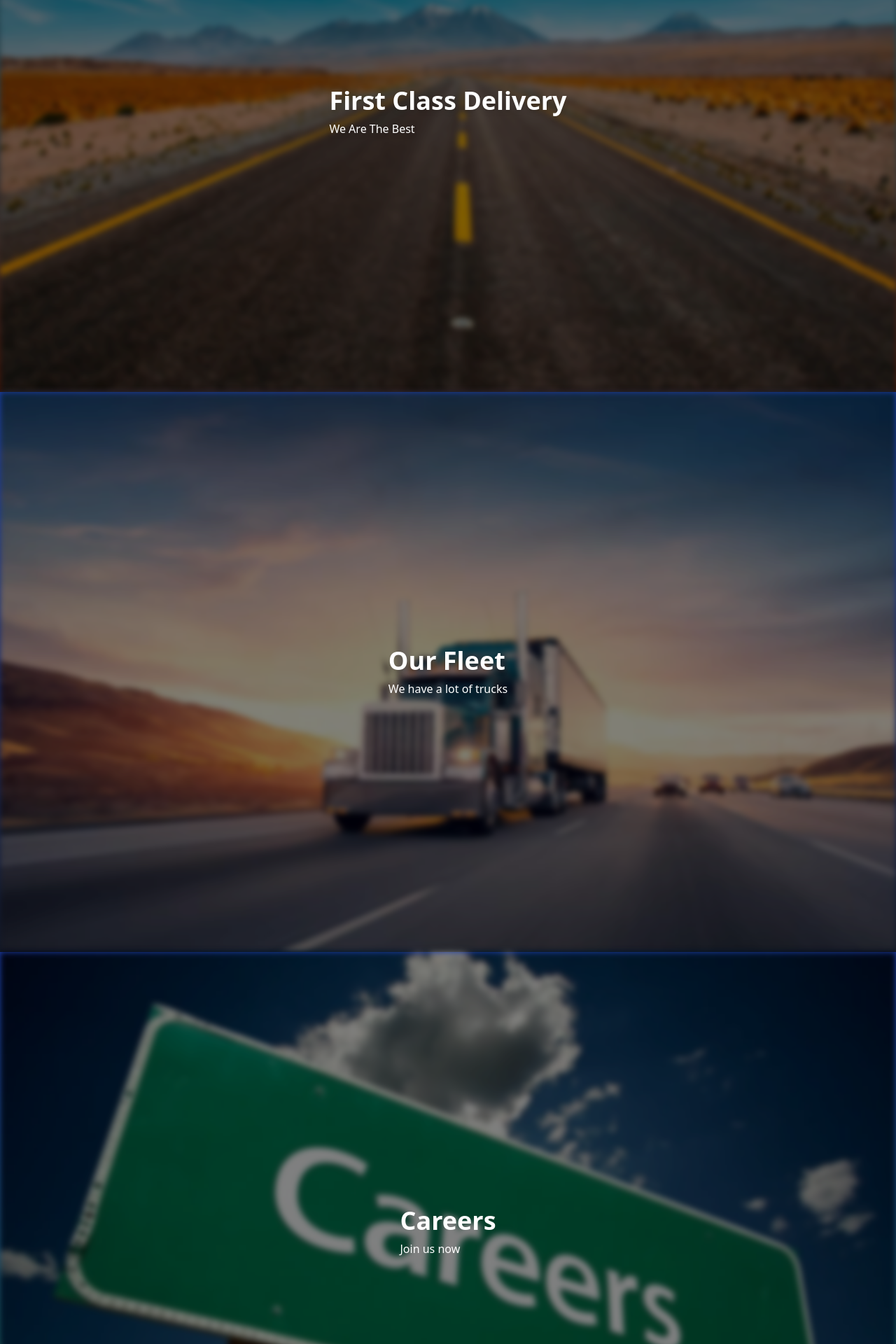
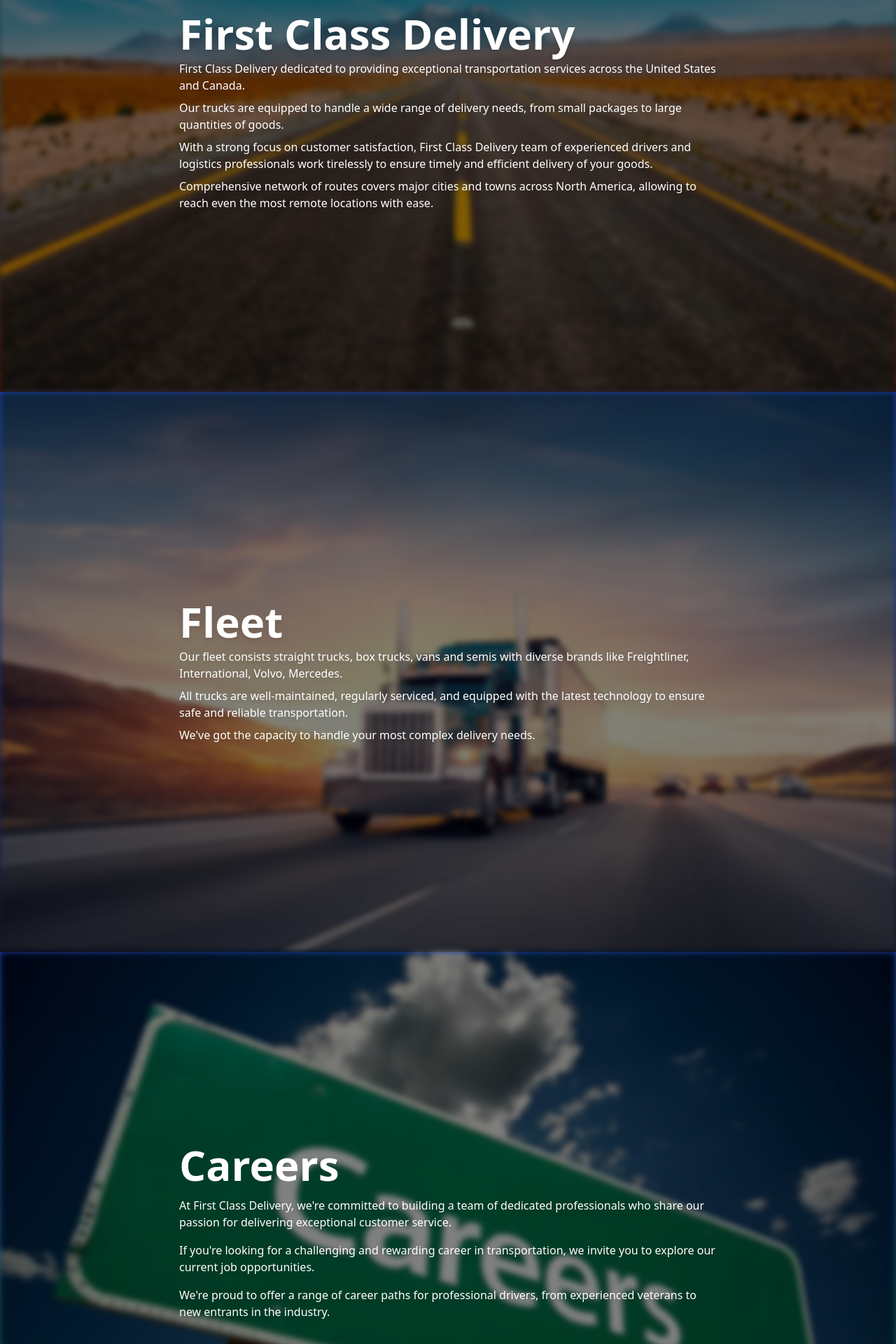
Before and after one commit to 1stclass-delivery/client, a Vue app: page / in a window 1280 px wide. Shown: the part 240-2160 px from the top of the page at 70% size. Built offline with nearby package versions, Linux system fonts and the light colour scheme.

Commit message:
add content filler

```diff
--- a/src/views/HomeView.vue
+++ b/src/views/HomeView.vue
@@ -7,37 +7,60 @@
         class="sticky top-0 h-screen flex flex-col items-center justify-center bg-gradient-to-b from-cyan-800 to-orange-950">
       <img src="@/assets/images/1stclassdelivery-bg.jpg" alt="Background Image"
            class="absolute w-full h-full object-cover filter blur-sm brightness-50">
-      <div class="absolute text-white">
-        <h2 class="text-4xl font-bold drop-shadow-md">First Class Delivery</h2>
-        <p class="mt-2 drop-shadow-md">We Are The Best</p>
+      <div class="absolute text-white max-w-screen-md">
+        <h2 class="text-6xl font-bold drop-shadow-md">First Class Delivery</h2>
+        <p class="mt-2 drop-shadow-md">First Class Delivery dedicated to providing exceptional transportation services
+          across the United States and Canada.</p>
+        <p class="mt-2 drop-shadow-md">Our trucks are equipped to handle a wide range of delivery needs, from small
+          packages to large quantities of goods.</p>
+        <p class="mt-2 drop-shadow-md">With a strong focus on customer satisfaction, First Class Delivery team of
+          experienced drivers and logistics professionals work tirelessly to ensure timely and efficient delivery of
+          your goods.</p>
+        <p class="mt-2 drop-shadow-md">Comprehensive network of routes covers major cities and towns across North
+          America, allowing to reach even the most remote locations with ease.</p>
       </div>
     </div>
     <div
         class="sticky top-0 h-screen flex flex-col items-center justify-center bg-gradient-to-b from-blue-800 to-gray-900">
       <img src="@/assets/images/1stclassdelivery-fleet-bg.jpg" alt="Background Image"
            class="absolute w-full h-full object-cover filter blur-sm brightness-50">
-      <div class="absolute text-white">
-        <h2 class="text-4xl font-bold drop-shadow-md">Our Fleet</h2>
-        <p class="mt-2 drop-shadow-md">We have a lot of trucks</p>
+      <div class="absolute text-white max-w-screen-md">
+        <h2 class="text-6xl font-bold drop-shadow-md">Fleet</h2>
+        <p class="mt-2 drop-shadow-md">Our fleet consists straight trucks, box trucks, vans and semis with diverse
+          brands like Freightliner, International, Volvo, Mercedes.</p>
+        <p class="mt-2 drop-shadow-md">All trucks are well-maintained, regularly serviced, and equipped with the latest
+          technology to ensure safe and reliable transportation.</p>
+        <p class="mt-2 drop-shadow-md">We've got the capacity to handle your most complex delivery needs.</p>
       </div>
     </div>
     <div
         class="sticky top-0 h-screen flex flex-col items-center justify-center bg-gradient-to-b from-blue-800 to-green-900">
       <img src="@/assets/images/1stclassdelivery-careers-bg.jpg" alt="Background Image"
            class="absolute w-full h-full object-cover filter blur-sm brightness-50">
-      <div class="absolute text-white">
-        <h2 class="text-4xl font-bold">Careers</h2>
-        <p class="mt-2">Join us now</p>
+      <div class="absolute text-white max-w-screen-md">
+        <h2 class="text-6xl font-bold">Careers</h2>
+        <p class="mt-4 drop-shadow-md">At First Class Delivery, we're committed to building a team of dedicated
+          professionals who share our passion for delivering exceptional customer service.</p>
+        <p class="mt-4 drop-shadow-md">If you're looking for a
+          challenging and rewarding career in transportation, we invite you to explore our current job
+          opportunities.</p>
+        <p class="mt-4 drop-shadow-md">We're proud to offer a range of career paths for professional drivers, from
+          experienced veterans to new entrants in the industry.</p>
       </div>
     </div>
     <div
         class="sticky top-0 h-screen flex flex-col items-center justify-center bg-gradient-to-b from-lime-800 to-gray-800">
       <img src="@/assets/images/1stclassdelivery-contacts-bg.jpg" alt="Background Image"
            class="absolute w-full h-full object-cover filter blur-sm brightness-50">
-      <div class="absolute text-white">
-        <h2 class="text-4xl font-bold">Contacts</h2>
-        <p class="mt-2"><a href="tel:+12167048163">Call us: <span class="underline font-bold">+1 (216) 704-8163</span></a></p>
-        <p class="mt-2"><a href="mailto:tao.partizan@gmail.com">Text us: <span class="underline font-bold">tao.partizan@gmail.com</span></a>
+      <div class="absolute text-white max-w-screen-md">
+        <h2 class="text-6xl font-bold">Contacts</h2>
+        <p class="mt-4 drop-shadow-md">Contact us today to learn more about our services and how we can tailor our
+          transportation solutions to meet your unique needs. Trust First Class Delivery for all your transportation
+          needs and experience the difference of working with a reliable and dedicated partner.</p>
+        <p class="mt-4 drop-shadow-md"><a href="tel:+12167048163">Call us: <span
+            class="underline font-bold">+1 (216) 704-8163</span></a></p>
+        <p class="mt-4 drop-shadow-md"><a href="mailto:tao.partizan@gmail.com">Text us: <span
+            class="underline font-bold">tao.partizan@gmail.com</span></a>
         </p>
       </div>
     </div>
```
